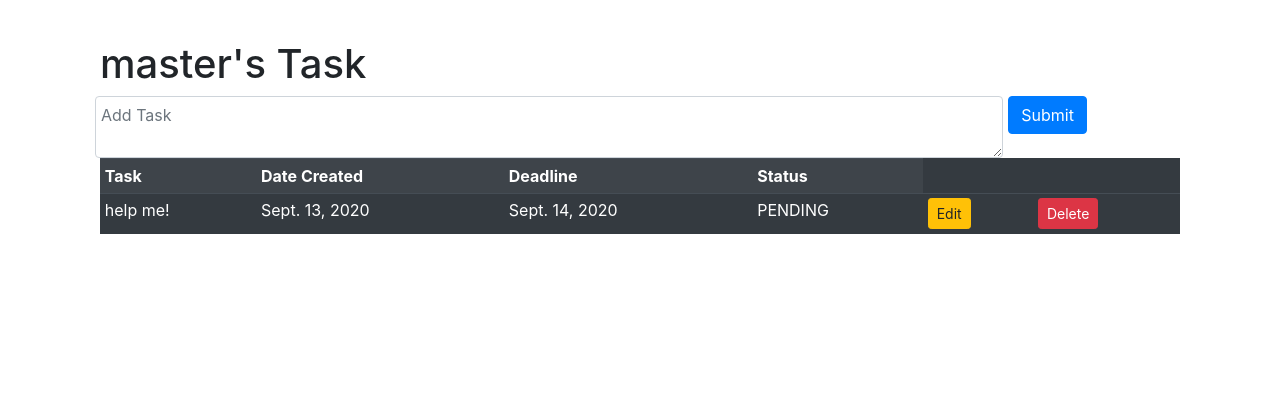
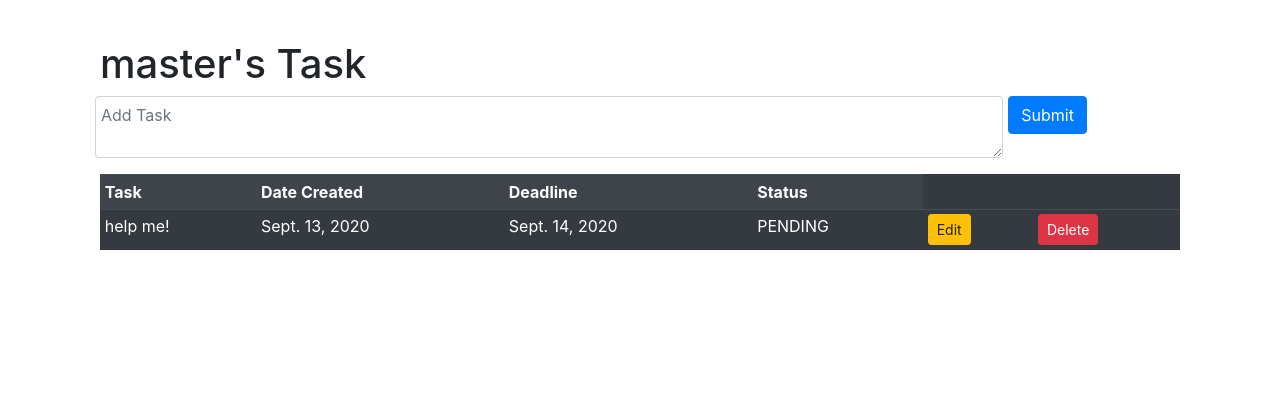
Before and after one commit to yottaaa/todowithdeadline, a Django app: page /todo/ in a window 1280 px wide. Shown: the top 420 px of the page. Run offline with Django 3.2, Linux system fonts and the light colour scheme; a user stored in the database is signed in; data comes from the database, SQL or seed files in the repository; some libraries are stand-ins or nearby versions.

Commit message:
changes in margin

```diff
--- a/todoapp/templates/todoapp/index.html
+++ b/todoapp/templates/todoapp/index.html
@@ -10,7 +10,7 @@
                 <form action="{% url 'addtask' %}" method="POST" class="form">
                     {% csrf_token %}
                     <div class="form-row">
-                        <textarea class="form-control col-10" name='task' placeholder="Add Task" style="width: 100%;"></textarea>
+                        <textarea class="form-control col-10 mb-3" name='task' placeholder="Add Task" style="width: 100%;"></textarea>
                         <div class="form-group col-2">
                             <input class="btn btn-primary" type="submit">
                         </div>
```
Also changed, not shown: 1 other file.
